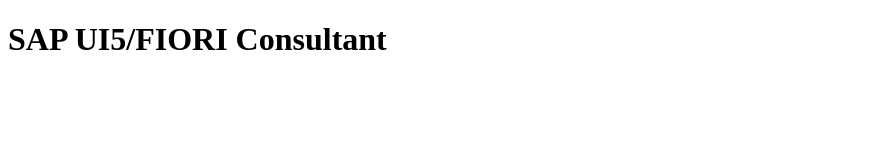
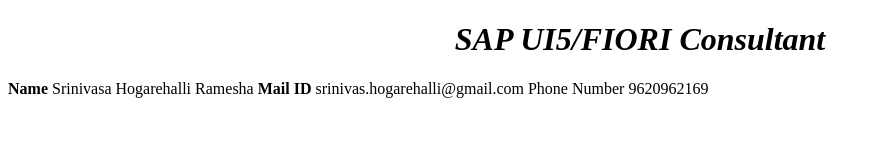
Before and after one commit to gowdaui5/basicHtmlCheck, a plain HTML site: page index.html in a window 1280 px wide. Shown: the whole page, without its empty margins (0-881 px from the left). Drawn offline with Linux system fonts and the light colour scheme.

Commit message:
added contact informations

```diff
--- a/index.html
+++ b/index.html
@@ -1,7 +1,23 @@
 <!DOCTYPE html>
 <html>
-	<head></head>
+	<head>
+		<style>
+			label : {
+				color:blue;
+				font-size:14px;
+			}
+		</style>
+	</head>
 	<body>
-		<h1>SAP UI5/FIORI Consultant</h1>
+		<h1 style="text-align:center"><em>SAP UI5/FIORI Consultant</em></h1>
+		<div>
+		<label><b>Name</b></label>
+		<text>Srinivasa Hogarehalli Ramesha</text>
+		<label><b>Mail ID</b></label>
+		<text>srinivas.hogarehalli@gmail.com</text>
+		<label>Phone Number</label>
+		<text>9620962169</text>
+		</div>
+
 	</body>
 </html>
```
